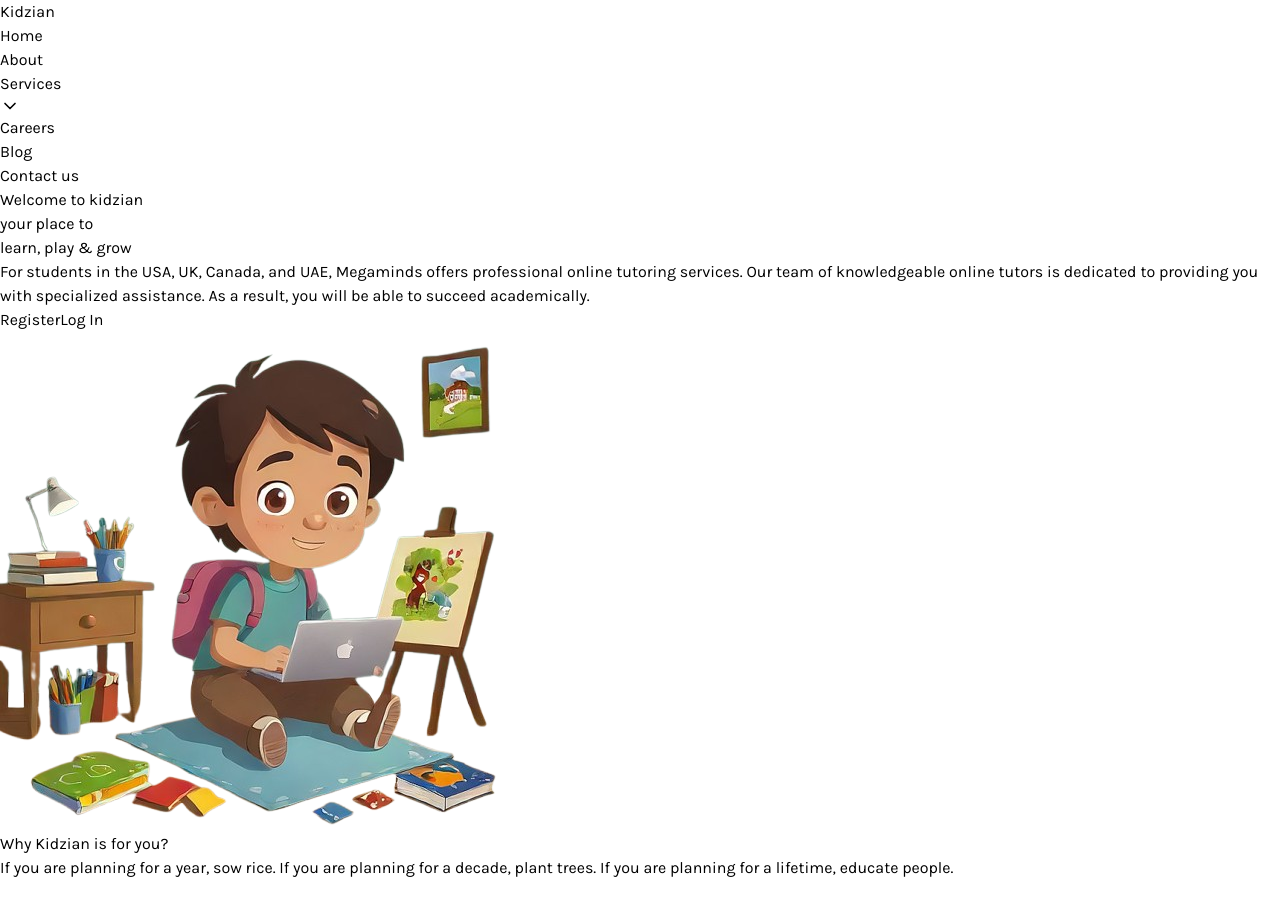
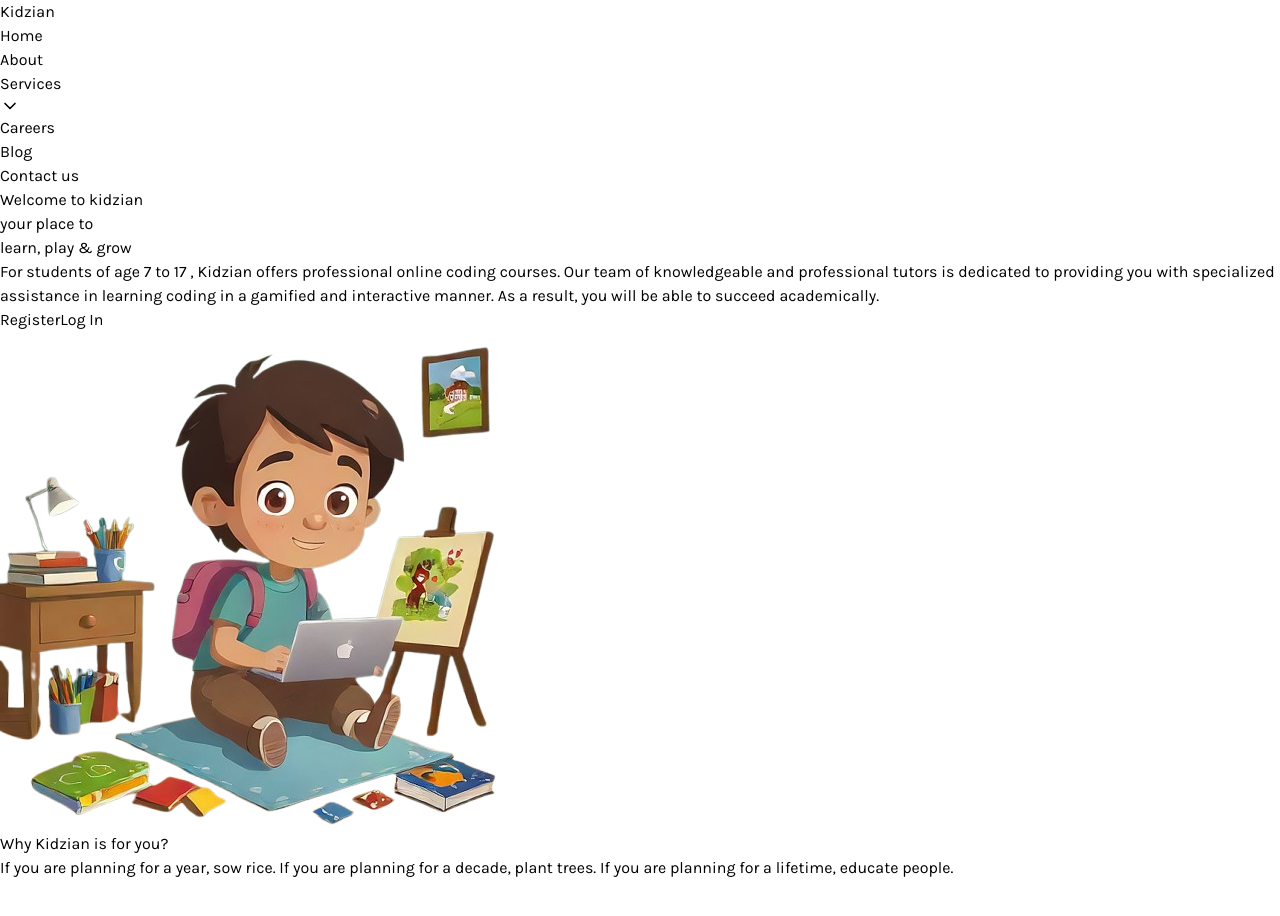
Before and after one commit to kidzian/kidzian, a React (Vite) app in the folder frontend/: page / in a window 1280 px wide. Shown: the top 916 px of the page. Built offline with nearby package versions, Linux system fonts and the light colour scheme.

Commit message:
changed paragraph

```diff
--- a/frontend/src/components/Hero.jsx
+++ b/frontend/src/components/Hero.jsx
@@ -42,7 +42,7 @@ const Hero = () => {
             animate={{ opacity: 1, x: 0 }}     // Final state: fully visible and in place
             transition={{ duration: 1, delay: 0.5 }} // Transition with delay for smoother sequencing
           >
-            For students in the USA, UK, Canada, and UAE, Megaminds offers professional online tutoring services. Our team of knowledgeable online tutors is dedicated to providing you with specialized assistance. As a result, you will be able to succeed academically.
+            For students of age 7 to 17 , Kidzian offers professional online coding courses. Our team of knowledgeable and professional tutors is dedicated to providing you with specialized assistance in learning coding in a gamified and interactive manner. As a result, you will be able to succeed academically.
           </motion.p>
         </div>
 
```
